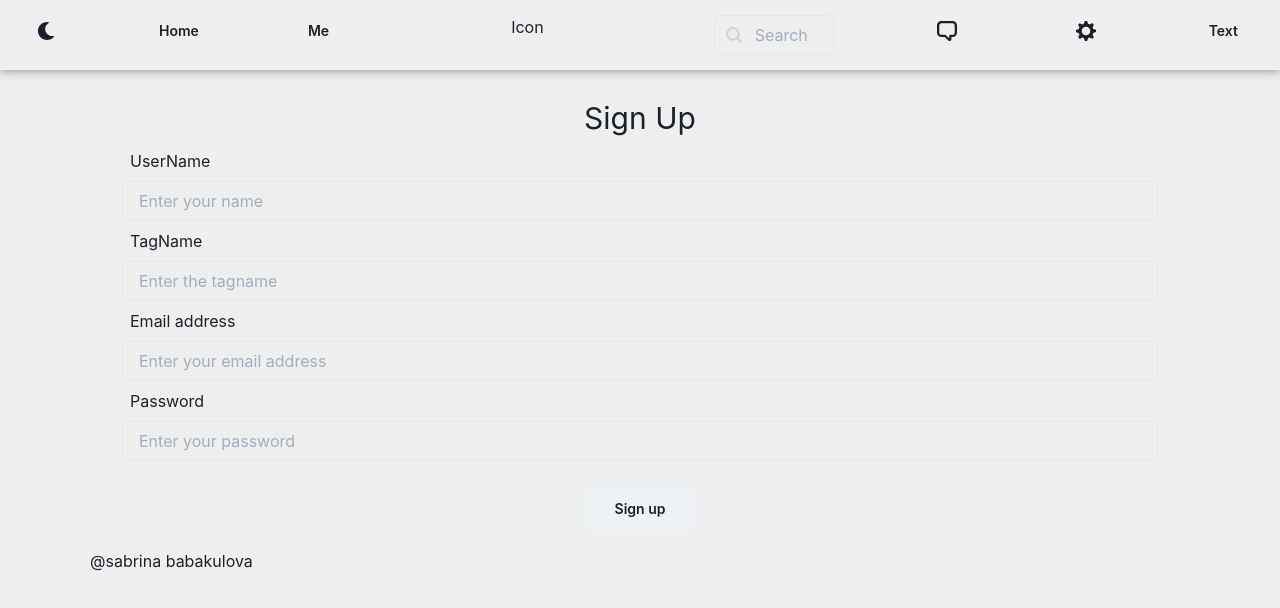
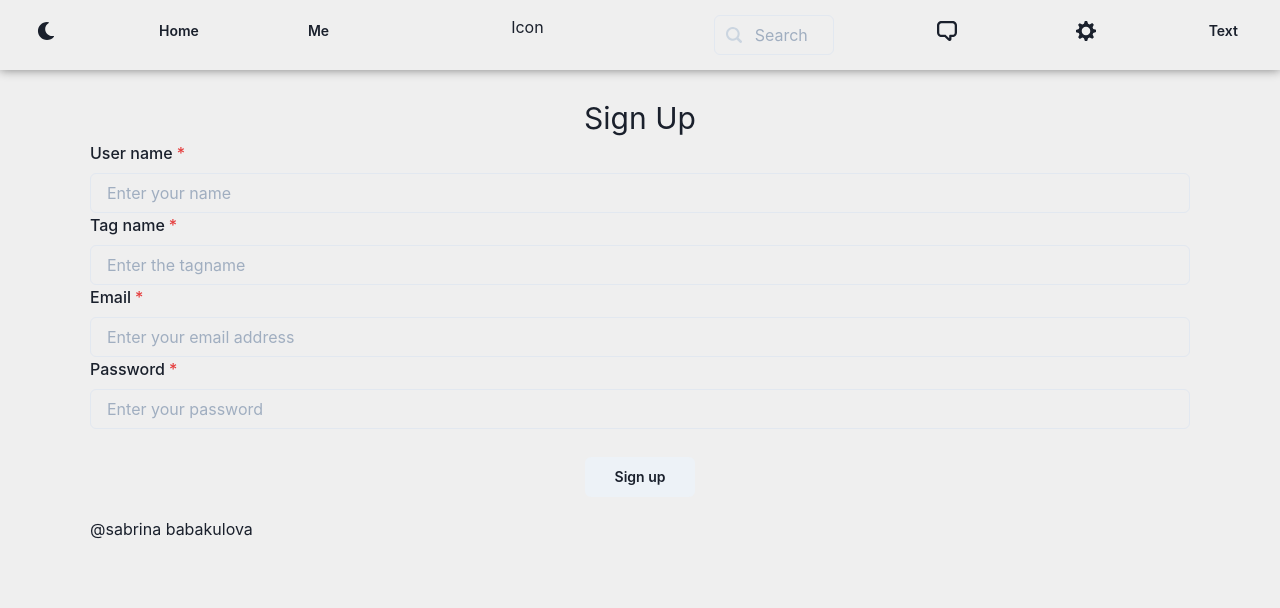
Before and after one commit to sabrina34352/Social-app, a React (Create React App) app: page /settings in a window 1280 px wide. Shown: the top 608 px of the page. Built offline with nearby package versions, Linux system fonts and the light colour scheme.

Commit message:
fixed sign up

```diff
--- a/src/components/signup.jsx
+++ b/src/components/signup.jsx
@@ -1,13 +1,24 @@
 import React, { useState } from 'react';
-import { Box, Text, Input, Button, Center } from '@chakra-ui/react';
+import {
+  Box,
+  Text,
+  Input,
+  Button,
+  Center,
+  FormControl,
+  FormLabel,
+} from '@chakra-ui/react';
 
 function Signup() {
-  const [errexist, setErrexists] = useState(false);
   const [error, setError] = useState({});
   const [tagname, setTagname] = useState('');
   const [username, setUsername] = useState('');
   const [email, setEmail] = useState('');
   const [password, setPassword] = useState('');
+  const handleSubmit = event => {
+    event.preventDefault();
+    alert(`Email: ${email} & Password: ${password}`);
+  };
 
   async function addUsers() {
     await fetch('http://localhost:8000/auth/registration', {
@@ -26,14 +37,12 @@ function Signup() {
             .json()
             .then(data => {
               setError(data);
-              setErrexists(true);
             })
             .catch(err => console.log(err));
         } else {
           res.json();
           setError({});
         }
-
       })
       .catch(err => console.log('something went wrong', err));
   }
@@ -54,63 +63,56 @@ function Signup() {
         <Text textAlign="center" fontSize="30px">
           Sign Up
         </Text>
-        <Box m="0 2em">
-          <Text m={2}>UserName</Text>
+        <form onSubmit={handleSubmit}>
+          <FormControl isRequired>
+            <FormLabel htmlFor="user-name">User name</FormLabel>
             <Input
-            // isInvalid={Object.keys(error).length !== 0 ? true : false}
-            isInvalid={errexist}
               placeholder="Enter your name"
               value={username}
-            onChange={event => {setUsername(event.target.value); setErrexists(false)}}
+              onChange={event => {
+                setUsername(event.target.value);
+              }}
             />
-          <Text m={2}>TagName</Text>
+            <FormLabel htmlFor="tag-name">Tag name</FormLabel>
             <Input
-          isInvalid={errexist}
               placeholder="Enter the tagname"
               value={tagname}
-            onChange={event =>{
-              setTagname(event.target.value)
-              setErrexists(false);
+              onChange={event => {
+                setTagname(event.target.value);
               }}
             />
-          <Text m={2}>Email address</Text>
+            <FormLabel htmlFor="email">Email</FormLabel>
             <Input
-          isInvalid={errexist}
               placeholder="Enter your email address"
               value={email}
-            onChange={event =>{
+              onChange={event => {
                 setEmail(event.target.value);
-              setErrexists(false);
-            } }
+              }}
             />
-          <Text m={2}>Password</Text>
+            <FormLabel htmlFor="password">Password</FormLabel>
             <Input
-          isInvalid={errexist}
               placeholder="Enter your password"
               value={password}
-            onChange={event => {setPassword(event.target.value); setErrexists(false)}}
+              onChange={event => {
+                setPassword(event.target.value);
+              }}
             />
+
             {errors()}
             <Center mt={7}>
               <Button
+                type="submit"
                 variant="solid"
                 p="20px 30px"
                 onClick={() => {
                   addUsers();
-                if (Object.keys(error).length !== 0 || errexist) {
-                  return false;
-                } else {
-                  setEmail('');
-                  setPassword('');
-                  setUsername('');
-                  setTagname('');
-                }
                 }}
               >
                 Sign up
               </Button>
             </Center>
-        </Box>
+          </FormControl>
+        </form>
       </Box>
     </>
   );
```
Lines whose indentation alone changed are shown as unchanged.
